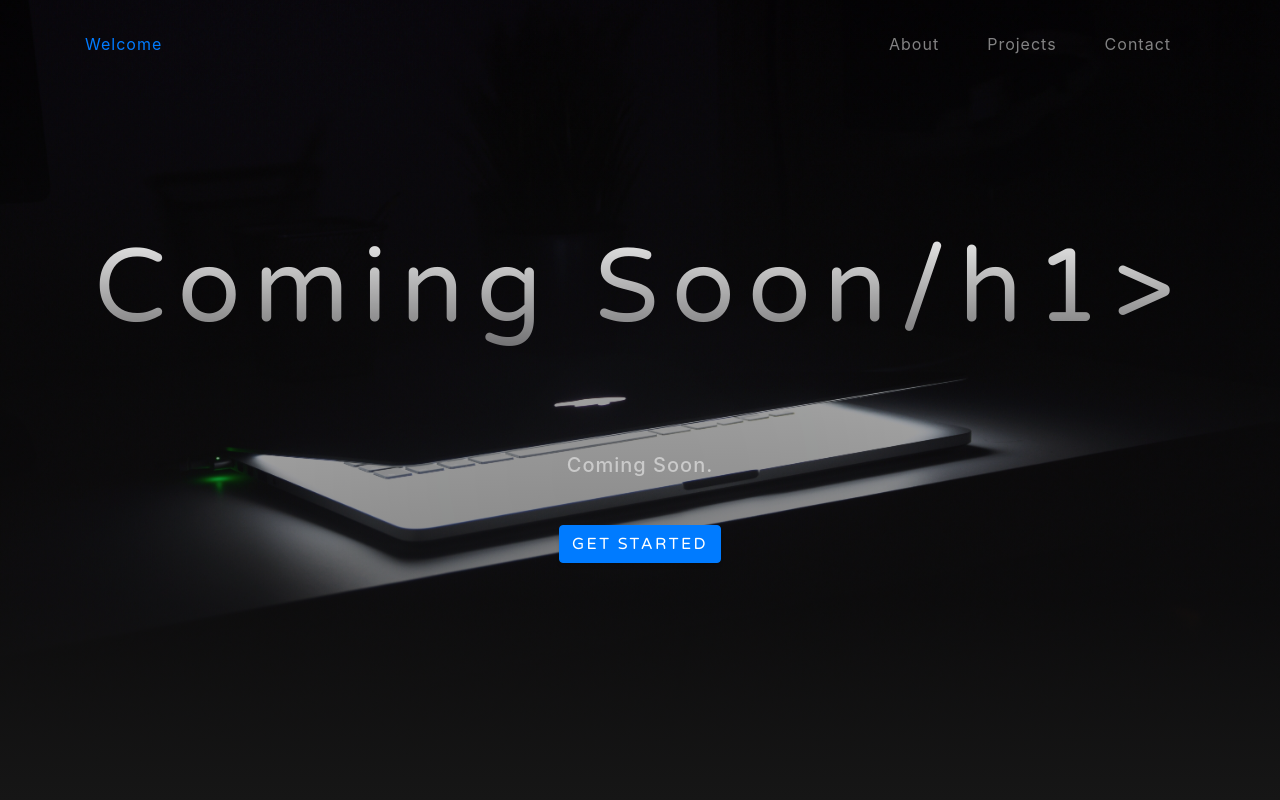
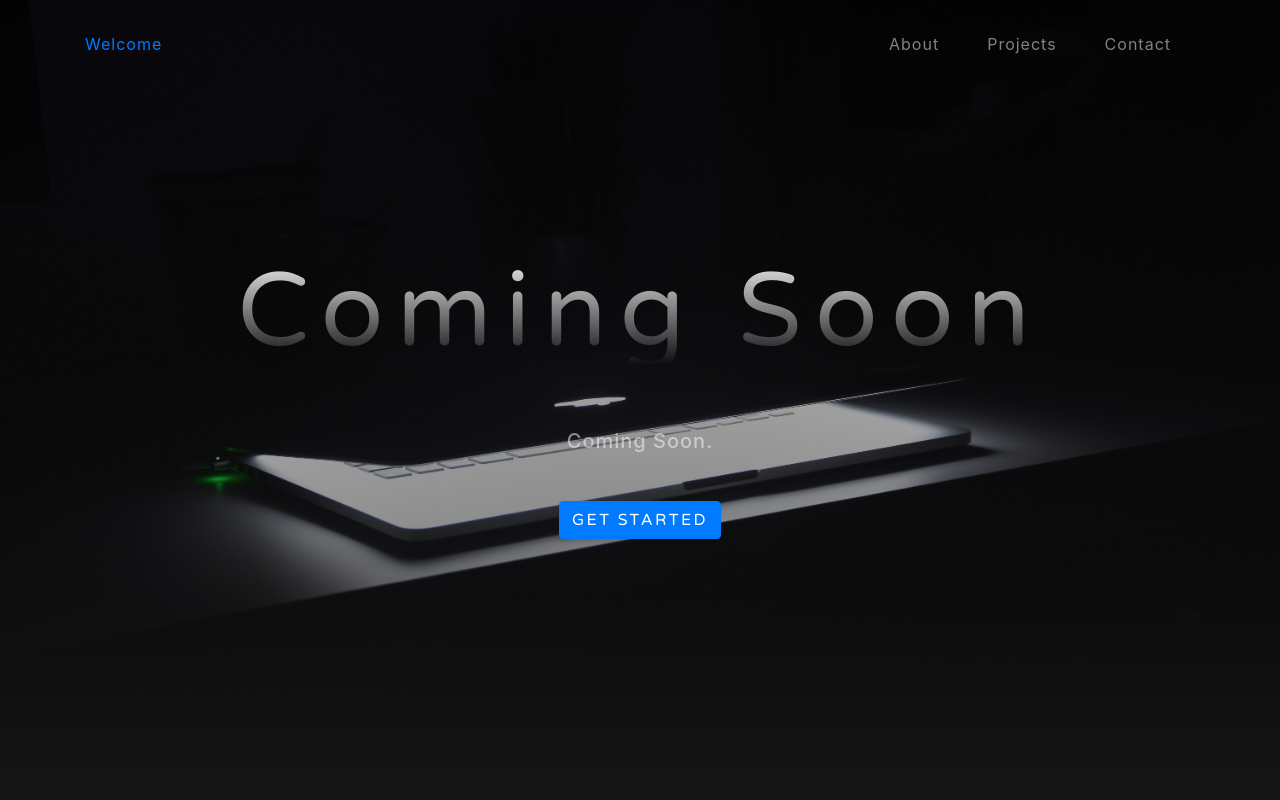
Before and after one commit to Techialist/techialist.github.io, a website with bundled scripts: page index.html in a window 1280 px wide. Shown: the top 800 px of the page. Built offline with nearby package versions, Linux system fonts and the light colour scheme; files whose address does not match are found by name.

Commit message:
updated title and banner

```diff
--- a/index.html
+++ b/index.html
@@ -54,7 +54,7 @@
   <header class="masthead">
     <div class="container d-flex h-100 align-items-center">
       <div class="mx-auto text-center">
-        <h1 class="animated flip" class="mx-auto my-0 text-uppercase">Coming Soon/h1>
+        <h1 class="animated flip" class="mx-auto my-0 text-uppercase">Coming Soon </h1>
         <br>
         <br>
         <h2 class="text-white-50 mx-auto mt-2 mb-5">Coming Soon.</h2>
```
